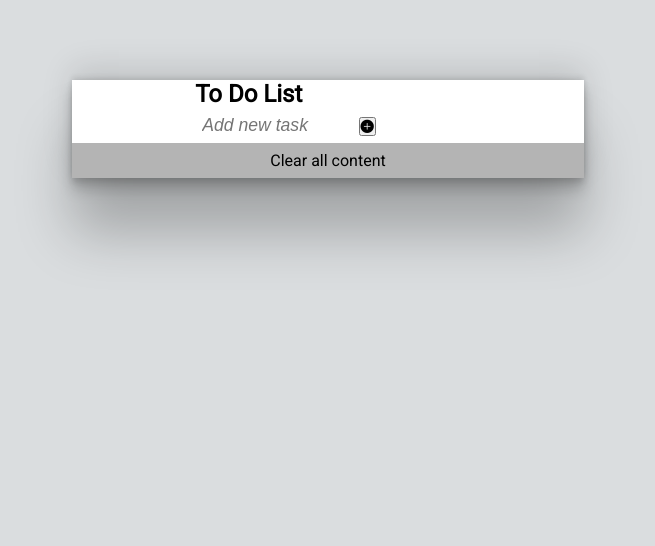
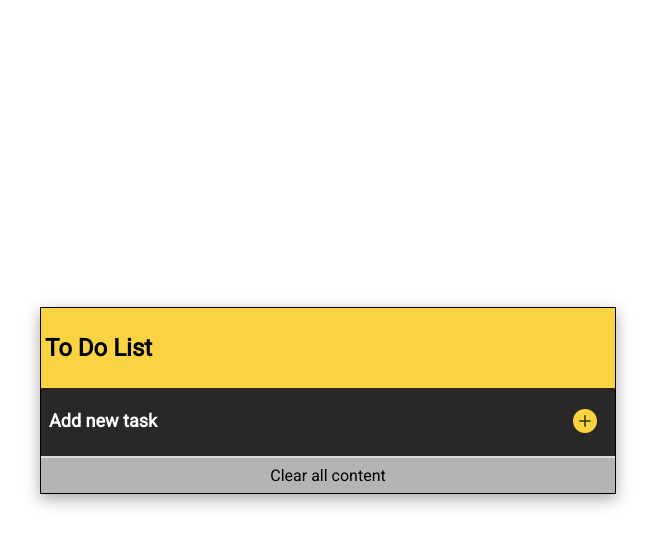
Before and after one commit to Chimoneg27/To-Do-List, a website built with webpack: page src/index.html in a window 1280 px wide. Shown: the whole page, without its empty margins (312-967 px from the left). Built offline with nearby package versions, Linux system fonts and the light colour scheme.

Commit message:
Add new styles for to do list app

```diff
--- a/src/style.css
+++ b/src/style.css
@@ -1,63 +1,136 @@
 * {
+  padding: 0;
   margin: 0;
-  padding: 0;
   box-sizing: border-box;
+  font-family: 'Roboto', monospace;
+}
+
+:root {
+  --custom-gold: #f9d342;
+  --charcoal-grey: #292826;
+  --deep-red: #dc143c;
+  --grinch-green: #1fb130;
+  --light-grey: #808080;
 }
 
 body {
-  font-family: 'Roboto', 'Times New Roman', Times, serif;
-  background-color: rgb(218, 221, 223);
+  width: 100vw;
+  height: 100vh;
+  display: flex;
+  align-items: center;
+  justify-content: center;
 }
 
 .container {
-  background-color: #fff;
-  width: 40%;
+  width: 45%;
+  position: relative;
   height: auto;
-  margin: 5rem auto;
-  display: flex;
-  flex-direction: column;
-  justify-content: center;
-  align-items: center;
-  box-shadow: rgba(0, 0, 0, 0.25) 0 54px 55px, rgba(0, 0, 0, 0.12) 0 -12px 30px, rgba(0, 0, 0, 0.12) 0 4px 6px, rgba(0, 0, 0, 0.17) 0 12px 13px, rgba(0, 0, 0, 0.09) 0 -3px 5px;
+  border: 1px solid black;
+  box-shadow: rgba(0, 0, 0, 0.35) 0 5px 15px;
 }
 
-.title {
+header {
   width: 100%;
-  padding: 0.5rem 0 0.5rem 0.65rem;
-  text-align: left;
-  border: 1px solid gray;
+  color: black;
+  background-size: cover;
 }
 
-.container ul {
-  list-style: none;
+.header {
+  width: 100%;
+  height: 80px;
+  padding: 0.25rem;
+  display: flex;
+  align-items: center;
+  justify-content: flex-start;
+  background-color: var(--custom-gold);
 }
 
-#tasks {
-  width: 100%;
+.header h2 {
+  font-size: 1.5rem;
 }
 
-.activity {
-  display: flex;
-  justify-content: space-between;
-  padding: 0.45rem;
-  border: 1px solid gray;
+.new-todo {
   width: 100%;
+  height: auto;
+  background-color: var(--charcoal-grey);
+  padding: 0.25rem 0;
 }
 
-input[type="text"] {
-  width: 60%;
-  font-size: 1.1rem;
-  font-style: italic;
-  font-weight: 400;
-  border: none;
-  padding: 0.45rem;
+.new-todo form {
+  display: flex;
+  align-items: center;
+  height: auto;
+  width: auto;
 }
 
-#addInput {
-  width: 90%;
+.new-todo form input {
+  flex: 1;
+  height: 60px;
+  background-color: var(--charcoal-grey);
+  border: none;
+  border-right: 0;
+  outline: transparent;
+  font-size: 1rem;
+  padding: 0 0 0 0.5rem;
+  color: #fff;
+}
+
+.new-todo form input::placeholder {
+  font-size: 1.125rem;
+  color: white;
+  font-weight: 700;
+}
+
+.new-todo form button {
+  width: 60px;
+  height: 60px;
+  font-size: 1.5rem;
+  background-color: var(--charcoal-grey);
+  color: var(--custom-gold);
+  border: none;
+  border-left: 0;
+  cursor: pointer;
+}
+
+#todos-list {
+  background-color: #fff;
+  border: 1px solid rgb(219, 219, 219);
+  border-radius: 0 0 5px 5px;
+}
+
+#todos-list .todo {
   display: flex;
-  justify-content: space-between;
   align-items: center;
+  padding: 0.75rem 0.5rem;
+  border-radius: 5px;
+}
+
+#todos-list .todo * {
+  cursor: pointer;
+  margin-right: 0.5rem;
+}
+
+#todos-list .todo i {
+  font-size: 1rem;
+}
+
+#todos-list .todo p {
+  flex: 1;
+  word-break: break-all;
+}
+
+.checked {
+  text-decoration: line-through;
+  color: var(--light-grey);
+}
+
+#todos-list .todo .bi-pencil-square {
+  color: #1fb130;
+}
+
+#todos-list .todo .bi-trash {
+  color: var(--deep-red);
+  margin: 0;
 }
 
 .btn-box {
```
